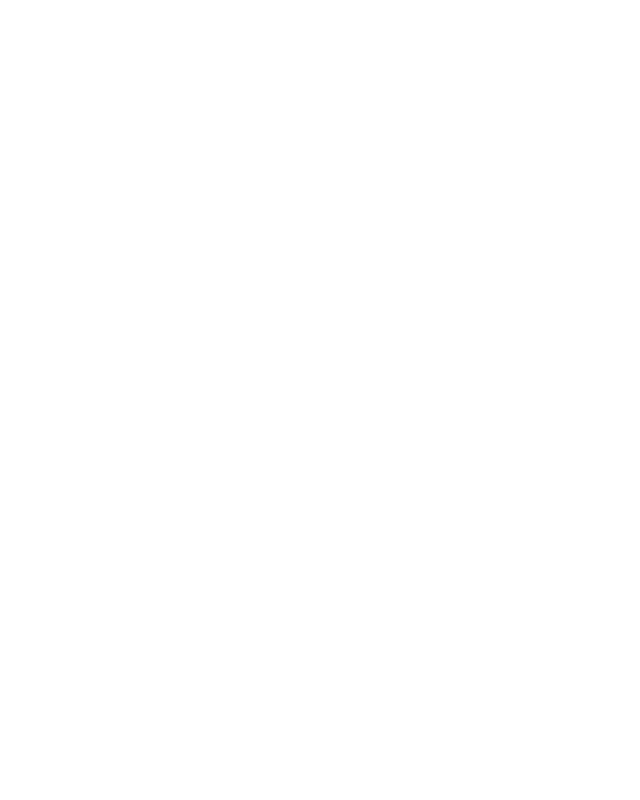
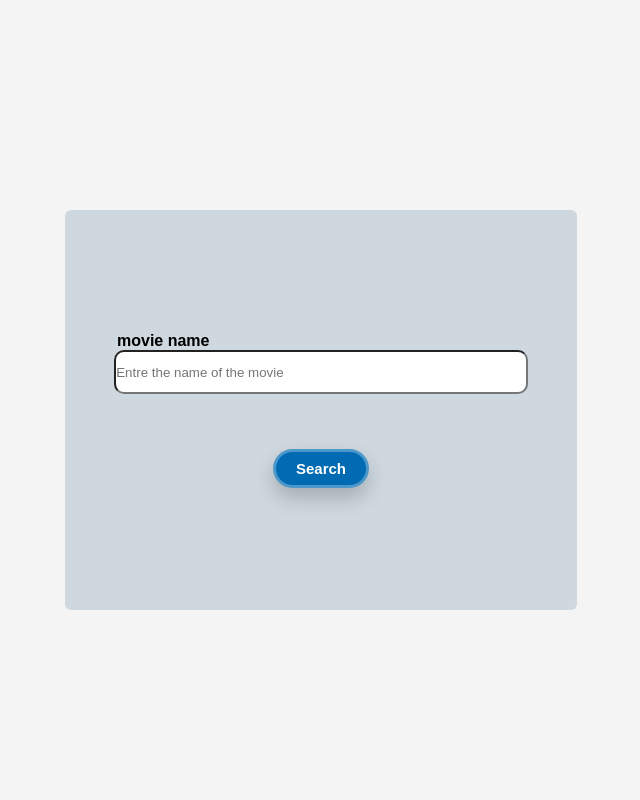
Before and after one commit to mohamed-chafik/Movies-Finder-V2, a Flask app: page / in a window 1280 px wide. Before the commit the part shown is empty. Shown: the whole page, without its empty margins (319-959 px from the left). Run offline with Flask 3, Linux system fonts and the light colour scheme.

Commit message:
home page

```diff
--- a/main.py
+++ b/main.py
@@ -1,7 +1,12 @@
 from flask import Flask
-
+from flask import render_template
 app = Flask(__name__)
 
 @app.route("/")
 def search():
-    return ""
+    return render_template('index.html')
+
+
+
+if __name__ == "__main__":
+    app.run(debug=True)
--- a/static/style.css
+++ b/static/style.css
@@ -1,6 +1,108 @@
 *{
+    margin:0;
     padding:0;
-    margin:0;
     left:0;
-    box-sizing:border-box;
 }
+body {
+    font-family: Arial, sans-serif;
+    background-color: #f4f4f4;
+    width:100%;
+    height:100vh;
+    display:flex;
+    justify-content:center;
+    align-items:center;
+}
+
+.container {
+    margin-top: 20px;
+    text-align: center;
+    width:40%;
+    height:50%;
+    background-color:#cfd8df;
+    display:flex;
+    justify-content:center;
+    align-items:center;
+    flex-direction:column;
+    border-radius:6px;
+}
+.container input{
+    width:80%;
+    height:10%;
+    border-radius:10px;
+}
+.button {
+  position: relative;
+  transition: all 0.3s ease-in-out;
+  box-shadow: 0px 10px 20px rgba(0, 0, 0, 0.2);
+  padding-block: 0.5rem;
+  padding-inline: 1.25rem;
+  background-color: rgb(0 107 179);
+  border-radius: 9999px;
+  display: flex;
+  align-items: center;
+  justify-content: center;
+  color: #ffff;
+  gap: 10px;
+  font-weight: bold;
+  border: 3px solid #ffffff4d;
+  outline: none;
+  overflow: hidden;
+  font-size: 15px;
+  cursor: pointer;
+  margin-top:55px;
+}
+
+.icon {
+  width: 24px;
+  height: 24px;
+  transition: all 0.3s ease-in-out;
+}
+
+.button:hover {
+  transform: scale(1.05);
+  border-color: #fff9;
+}
+
+.button:hover .icon {
+  transform: translate(4px);
+}
+
+.button:hover::before {
+  animation: shine 1.5s ease-out infinite;
+}
+
+.button::before {
+  content: "";
+  position: absolute;
+  width: 100px;
+  height: 100%;
+  background-image: linear-gradient(
+    120deg,
+    rgba(255, 255, 255, 0) 30%,
+    rgba(255, 255, 255, 0.8),
+    rgba(255, 255, 255, 0) 70%
+  );
+  top: 0;
+  left: -100px;
+  opacity: 0.6;
+}
+
+@keyframes shine {
+  0% {
+    left: -100px;
+  }
+
+  60% {
+    left: 100%;
+  }
+
+  to {
+    left: 100%;
+  }
+}
+.container label{
+    align-self: start;
+    margin-left: 52px;
+    font-weight: bold;
+
+}
--- /dev/null
+++ b/templates/index.html
@@ -0,0 +1,16 @@
+<!DOCTYPE html>
+<html lang="en">
+<head>
+    <meta charset="UTF-8">
+    <meta name="viewport" content="width=device-width, initial-scale=1.0">
+    <title>Flask App</title>
+    <link rel="stylesheet" href="{{ url_for('static', filename='style.css') }}">
+</head>
+<body>
+    <div class='container'>
+        <label for='search'>movie name</label>
+        <input type='text' placeholder='Entre the name of the movie' name="search" id='search'/>
+        <button class='button'>Search</button>
+    </div>
+</body>
+</html>
```
